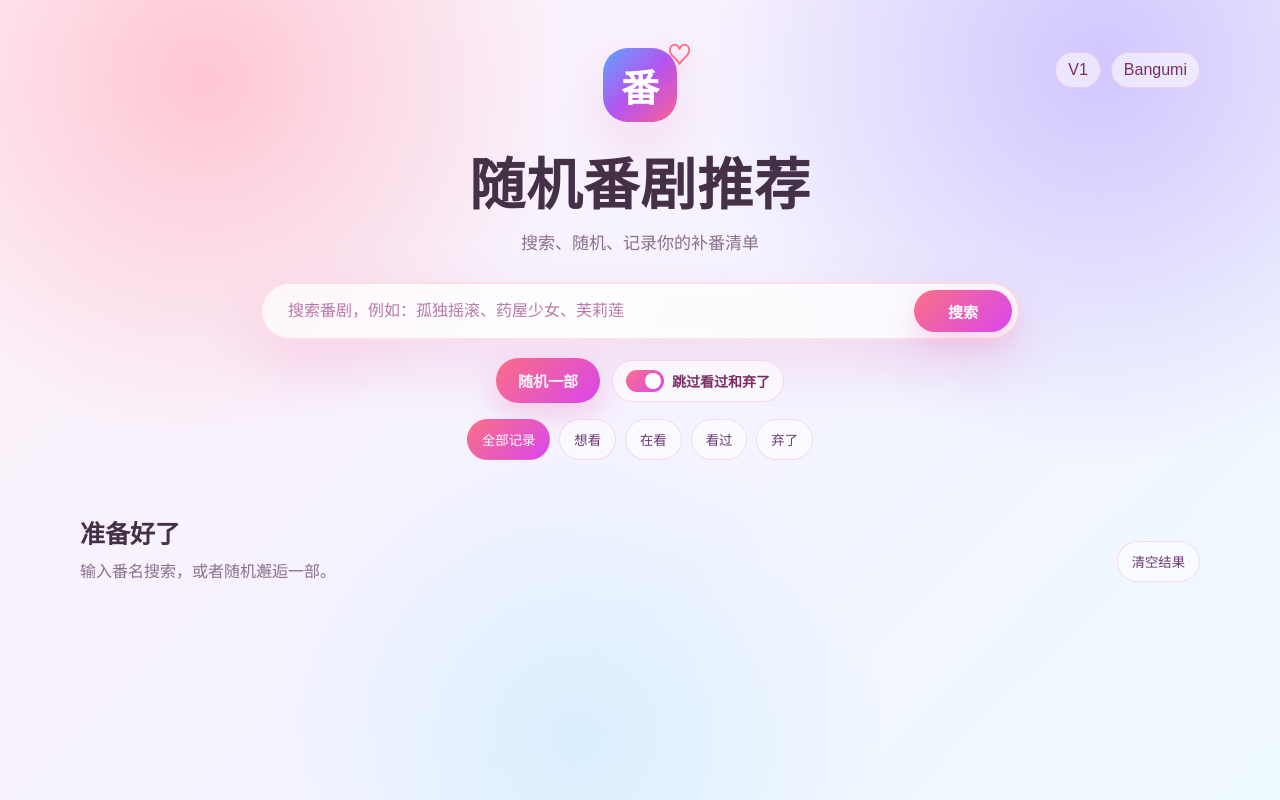
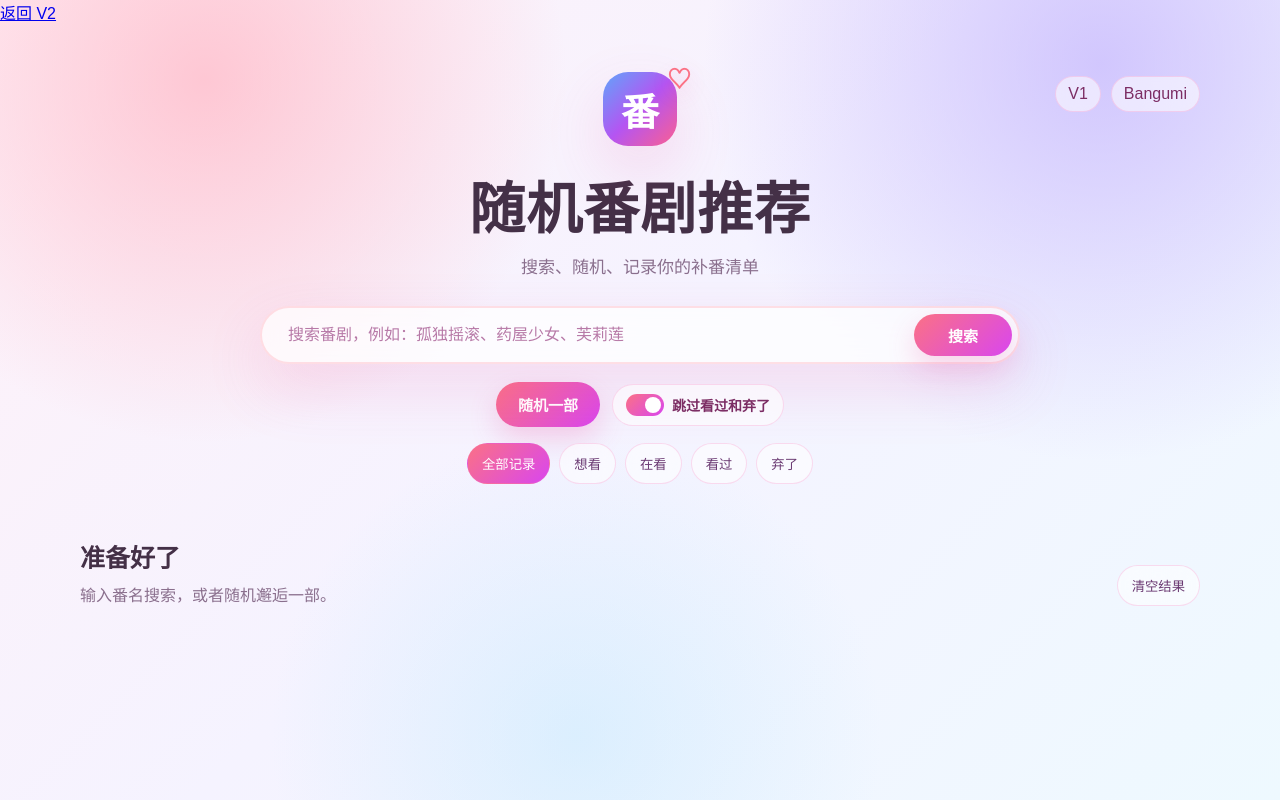
Before and after one commit to xwhy1120/anime-home, a plain HTML site: page v1/index.html in a window 1280 px wide. Drawn offline with Linux system fonts and the light colour scheme.

Commit message:
Add back link to V2 in index.html

```diff
--- a/v1/index.html
+++ b/v1/index.html
@@ -6,6 +6,7 @@
   <title>随机番剧推荐 V2</title>
   <link rel="stylesheet" href="style.css" />
 </head>
+  <a class="back-v2-link" href="../">返回 V2</a>
 <body>
   <main class="page">
     <section class="hero">
```
